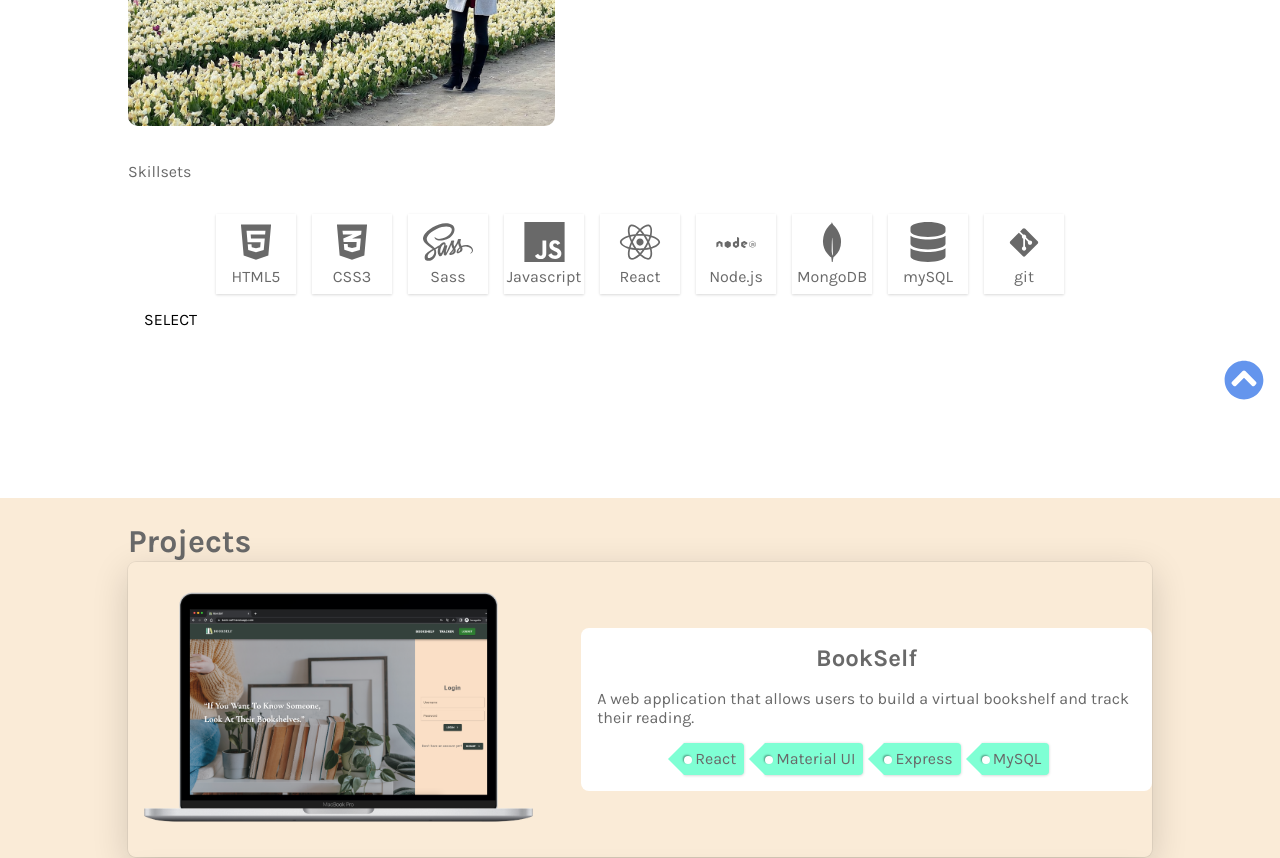
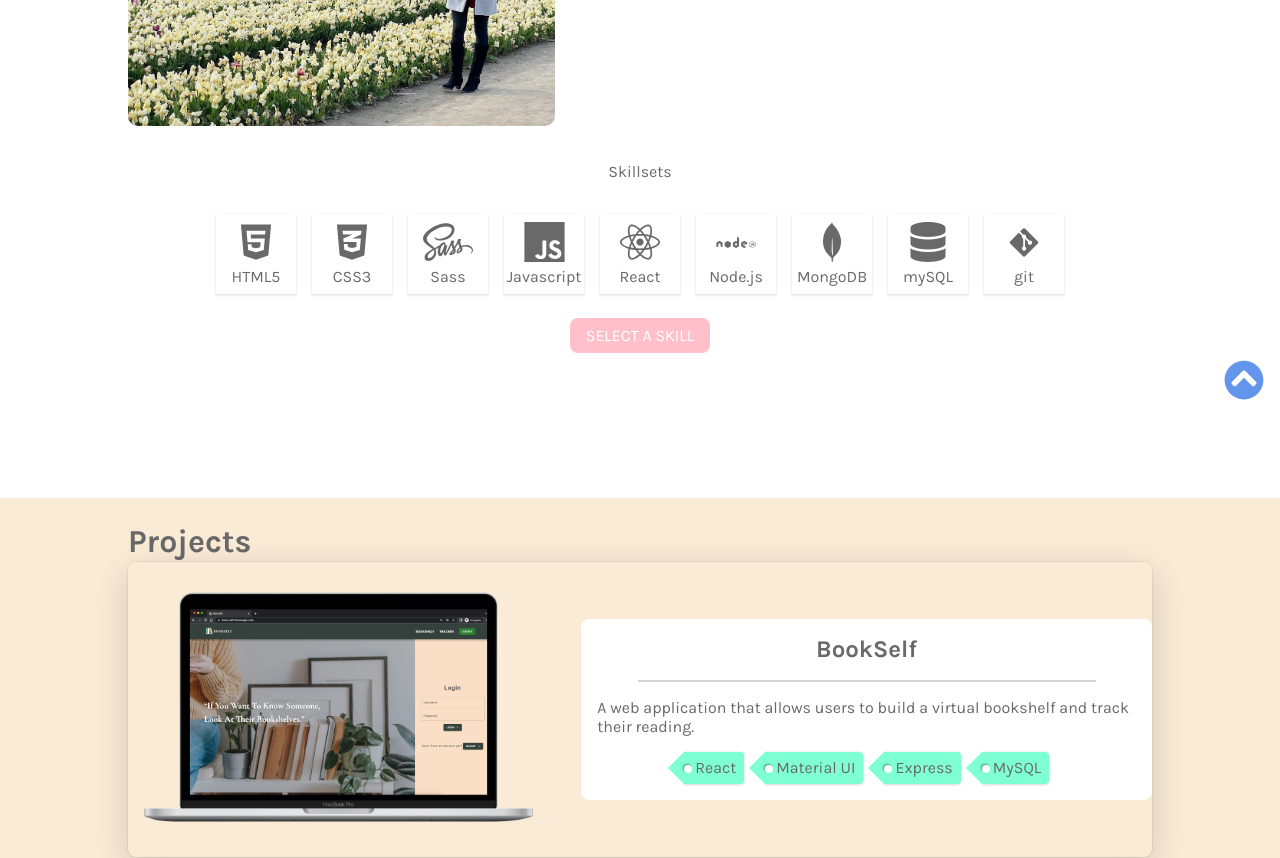
Before and after one commit to phoebe03111/portfolio, a React (Create React App) app: page / in a window 1280 px wide. Shown: the part 380-1238 px from the top of the page. Built offline with nearby package versions, Linux system fonts and the light colour scheme.

Commit message:
Implement randomSelect function on skills

```diff
--- a/src/components/About/About.js
+++ b/src/components/About/About.js
@@ -1,4 +1,4 @@
-import React from "react";
+import React, { useState } from "react";
 import profile from "../../assets/profile-2.jpeg";
 import Skills from "../Skills/Skills";
 import "./About.scss";
@@ -11,7 +11,6 @@ const About = () => {
         A full-stack developer based in Vancouver, Canada.
       </p>
       <img src={profile} alt="profile" className="profile-img" />
-
       <Skills />
     </section>
   );
--- a/src/components/ProjectDetail/ProjectDetail.js
+++ b/src/components/ProjectDetail/ProjectDetail.js
@@ -38,6 +38,7 @@ const ProjectDetail = ({ project }) => {
 
       <div className="project__info">
         <h3 className="project__title">{title}</h3>
+        <div className="divider"></div>
         <p className="project__description">{description}</p>
         <p className="project__tech-stack">
           {techStack.map((item, index) => {
--- a/src/components/ProjectDetail/ProjectDetail.scss
+++ b/src/components/ProjectDetail/ProjectDetail.scss
@@ -112,3 +112,9 @@
     }
   }
 }
+
+.divider {
+  width: 85%;
+  height: 2px;
+  background-color: lightgray;
+}
--- a/src/components/Skills/Skills.js
+++ b/src/components/Skills/Skills.js
@@ -1,4 +1,4 @@
-import React from "react";
+import React, { useEffect } from "react";
 import {
   FaHtml5,
   FaCss3Alt,
@@ -8,13 +8,14 @@ import {
 } from "react-icons/fa";
 import { SiJavascript, SiMongodb } from "react-icons/si";
 import { DiNodejs, DiGit } from "react-icons/di";
+import { randomSelect } from "../../util/util";
 import "./Skills.scss";
 
 const Skills = () => {
-
   return (
     <section className="skills">
       <p className="skills__title">Skillsets</p>
+
       <ul className="skills__list">
         <li className="skills__list-item">
           <FaHtml5 size={50} /> HTML5
@@ -45,7 +46,7 @@ const Skills = () => {
         </li>
       </ul>
 
-      <button>Select</button>
+      <button onClick={randomSelect} className='skills__button'>Select a skill</button>
     </section>
   );
 };
--- a/src/components/Skills/Skills.scss
+++ b/src/components/Skills/Skills.scss
@@ -1,7 +1,9 @@
 @use "../../styles/partials/mixins" as *;
 
+.skills {
+  @include center;
+  flex-direction: column;
 
-.skills {
   &__title {
     margin: 2rem 0 1.5rem;
   }
@@ -31,4 +33,17 @@
       }
     }
   }
+
+  &__button {
+    background-color: pink;
+    color: white;
+    border-radius: 8px;
+    margin-top: 1rem;
   }
+}
+
+.highlight {
+  background-color: pink;
+  color: white;
+  transform: scale(1.1);
+}
--- a/src/util/util.js
+++ b/src/util/util.js
@@ -1,35 +1,28 @@
-export function randomSelect() {
+export const randomSelect = () => {
   const times = 30;
 
   const interval = setInterval(() => {
     const randomSkill = pickRandomSkill();
-
-    highlight(randomSkill);
+    // highlight the skill
+    randomSkill.classList.add("highlight");
 
     setTimeout(() => {
-      unhighlight(randomSkill);
-    }, 100);
-  }, 100);
+      // unhighlight the skill
+      randomSkill.classList.remove("highlight");
+    }, 150);
+  }, 150);
 
   setTimeout(() => {
     clearInterval(interval);
 
     setTimeout(() => {
       const randomSkill = pickRandomSkill();
-      highlight(randomSkill);
-    }, 100);
+      randomSkill.classList.add("highlight");
+    }, 150);
   }, times * 100);
-}
+};
 
-export function pickRandomSkill(skillsArr) {
-  const skills = skillsArr;
-  return skills[Math.floor(Math.random() * skillsArr.length)];
-}
-
-export function highlight(skill) {
-  skill.classList.add("highlight");
-}
-
-export function unhighlight(skill) {
-  skill.classList.remove("hightlight");
-}
+const pickRandomSkill = () => {
+  const skills = document.querySelectorAll(".skills__list-item");
+  return skills[Math.floor(Math.random() * skills.length)];
+};
```
Lines whose indentation alone changed are shown as unchanged.
